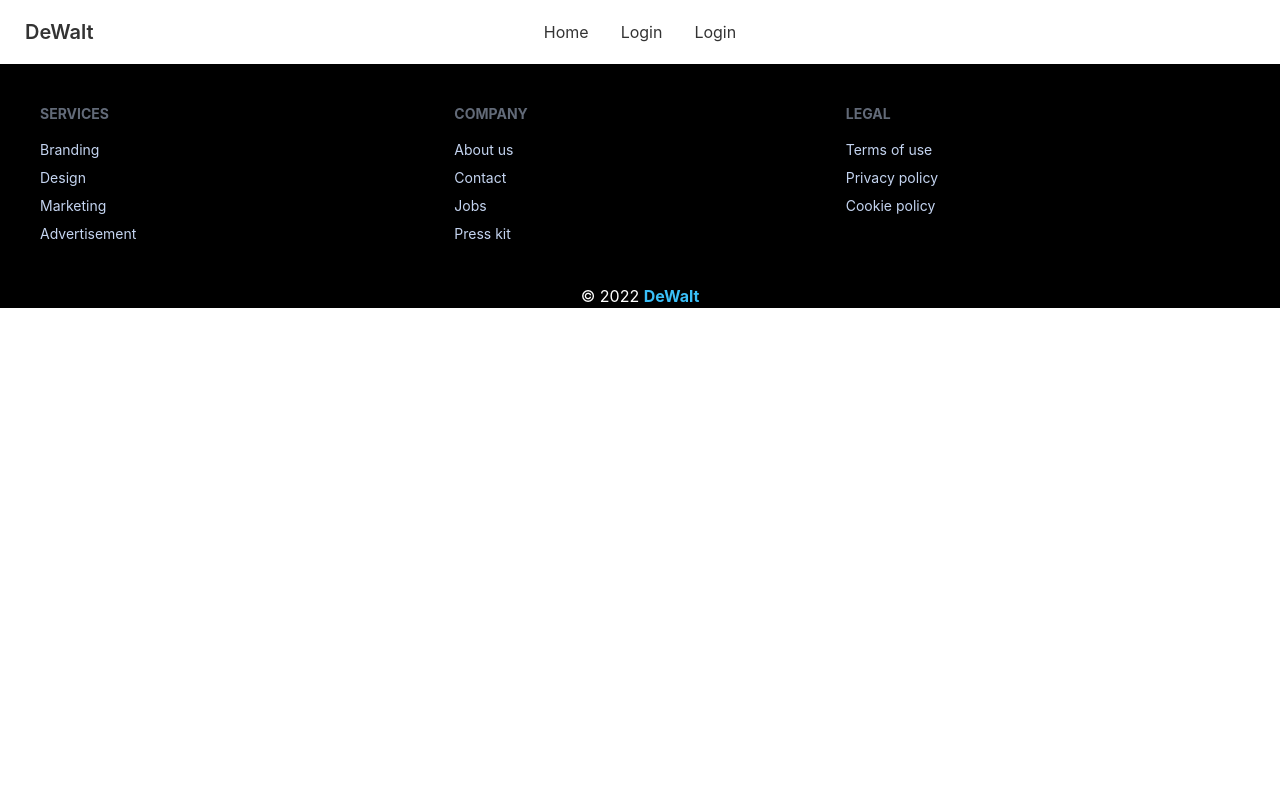
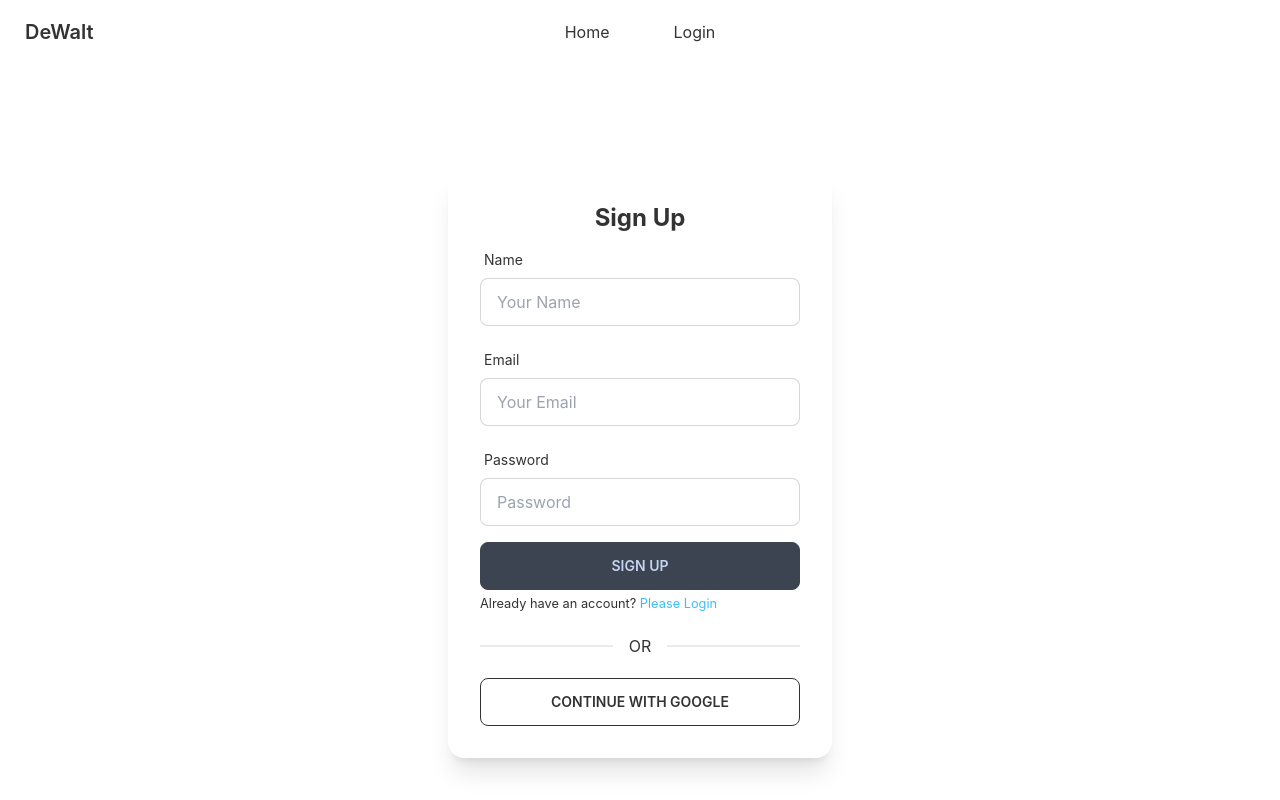
Before and after one commit to iamshs/de-walt-website, a React (Create React App) app: page /signup in a window 1280 px wide. Shown: the top 800 px of the page. Built offline with nearby package versions, Linux system fonts and the light colour scheme; no server answers.

Commit message:
signup implement

```diff
--- a/src/Pages/Login/SignUp.js
+++ b/src/Pages/Login/SignUp.js
@@ -1,10 +1,189 @@
-import React from 'react';
+import React, { useEffect } from "react";
+import {useCreateUserWithEmailAndPassword, useSignInWithGoogle, useUpdateProfile } from "react-firebase-hooks/auth";
+import auth from "../../firebase.init";
+import { useForm } from "react-hook-form";
+import { Link, useLocation, useNavigate } from "react-router-dom";
+// import useToken from "../../hooks/useToken";
+import Loading from "../Shared/Loading";
+
+
 
 const SignUp = () => {
+    const [signInWithGoogle, gUser,gLoading,gError] = useSignInWithGoogle(auth);
+    const [
+        createUserWithEmailAndPassword,
+        user,
+        loading,
+        error,
+      ] = useCreateUserWithEmailAndPassword(auth);
+
+      const [updateProfile, updating, updateError] = useUpdateProfile(auth);
+      const location = useLocation();
+    let from = location.state?.from?.pathname || "/";
+    //   const [token]= useToken(user || gUser)
+//
+  const navigate = useNavigate()
+  let signError;
+  //
+  const {
+    register,
+    formState: { errors },
+    handleSubmit,
+  } = useForm();
+
+  useEffect(()=>{
+      if(user||gUser){
+        navigate(from, { replace: true });
+      }
+  },[user,gUser,navigate,from])
+
+//   if (token) {
+//     console.log(user,gUser);
+//     navigate('/appointment')
+//   }
+
+  if (loading || gLoading ||updating){
+    return <Loading />
+  }
+
+  if (error || gError ||updateError){
+     signError= <p className="text-red-500"> <small> {error?.message ||gError?.message} || {updateError?.message} </small> </p>
+  }
+
+  const onSubmit = async (data) => {
+    await createUserWithEmailAndPassword(data.email,data.password,data.name);
+    await updateProfile({ displayName: data.displayName });
+    console.log(data)
+
+
+  }
     return (
-        <div>
+        <div className="flex justify-center items-center h-screen">
+        <div className="card w-96 bg-base-100 shadow-xl">
+          <div className="card-body">
+            <h2 className="text-center text-2xl font-bold">Sign Up</h2>
 
+            <form onSubmit={handleSubmit(onSubmit)}>
+              <div className="form-control w-full max-w-xs">
+                <label className="label">
+                  <span className="label-text">Name</span>
+                </label>
+                <input
+                  type="text"
+                  placeholder="Your Name"
+                  className="input input-bordered w-full max-w-xs"
+                  {...register('displayName', {
+
+                    required: {
+                      value: true,
+                      message: "Name is Required",
+                    },
+                  })}
+                />
+                <label className="label">
+                  {errors.name?.type === "required" && (
+                    <span className="label-text-alt text-red-500">
+                      {errors.name.message}
+                    </span>
+                  )}
+
+                </label>
+              </div>
+
+
+
+              <div className="form-control w-full max-w-xs">
+                <label className="label">
+                  <span className="label-text">Email</span>
+                </label>
+                <input
+                  type="email"
+                  placeholder="Your Email"
+                  className="input input-bordered w-full max-w-xs"
+                  {...register("email", {
+                    pattern: {
+                      value: /[A-Za-z]{3}/,
+                      message: "Provide a Valid Email",
+                    },
+                    required: {
+                      value: true,
+                      message: "Email is Required",
+                    },
+                  })}
+                />
+                <label className="label">
+                  {errors.email?.type === "required" && (
+                    <span className="label-text-alt text-red-500">
+                      {errors.email.message}
+                    </span>
+                  )}
+                  {errors.email?.type === "pattern" && (
+                    <span className="label-text-alt text-red-500">
+                      {errors.email.message}
+                    </span>
+                  )}
+                </label>
+              </div>
+
+
+              <div className="form-control w-full max-w-xs">
+                <label className="label">
+                  <span className="label-text">Password</span>
+                </label>
+              {signError}
+                <input
+                  type="password"
+                  placeholder="Password"
+                  className="input input-bordered w-full max-w-xs"
+                  {...register("password", {
+                    minLength: {
+                      value: 6,
+                      message: "Password must be 6 character long",
+                    },
+                    required: {
+                      value: true,
+                      message: "Password is Required",
+                    },
+                  })}
+                />
+                <label className="label">
+                  {errors.password?.type === "required" && (
+                    <span className="label-text-alt text-red-500">
+                      {errors.password.message}
+                    </span>
+                  )}
+                  {errors.password?.type === "minLength" && (
+                    <span className="label-text-alt text-red-500">
+                      {errors.password.message}
+                    </span>
+                  )}
+                </label>
+              </div>
+
+              {signError}
+              <input
+                className="btn  w-full max-w-xs "
+                type="submit"
+                value={"Sign Up"}
+              />
+      <p>
+         <small>
+          Already have an account? <Link className="text-secondary" to={'/login'}> Please Login </Link>
+      </small>
+      </p>
+
+            </form>
+
+            <div className="divider">OR</div>
+            <button
+              onClick={() => signInWithGoogle()}
+              className="btn btn-outline"
+            >
+              Continue With Google
+            </button>
+          </div>
         </div>
+      </div>
     );
 };
 
--- a/src/Pages/Shared/Navbar.js
+++ b/src/Pages/Shared/Navbar.js
@@ -38,28 +38,14 @@ const Navbar = () => {
             </li>
           )} */}
 
-          <li>
-            {user ? (
-
-              <button className="btn btn-ghost font-bold" onClick={logout}>
-                Sign Out
-              </button>
-
-            ) : (
-              <Link to="/login">Login</Link>
-            )}
-          </li>
-          <li>
-            {user ? (
-
-              <button className="btn btn-ghost font-bold">
-                {user.displayName}
-              </button>
-
-            ) : (
-              <Link to="/login">Login</Link>
-            )}
-          </li>
+         <li>
+           {
+             user && <button className="btn btn-ghost font-bold"> {user.displayName} </button>
+           }
+         </li>
+         <li>
+         {user ? <button className="btn btn-ghost font-bold" onClick={logout} >Sign Out</button> : <Link to="/login">Login</Link>}
+         </li>
         </>
       );
       return (
```
